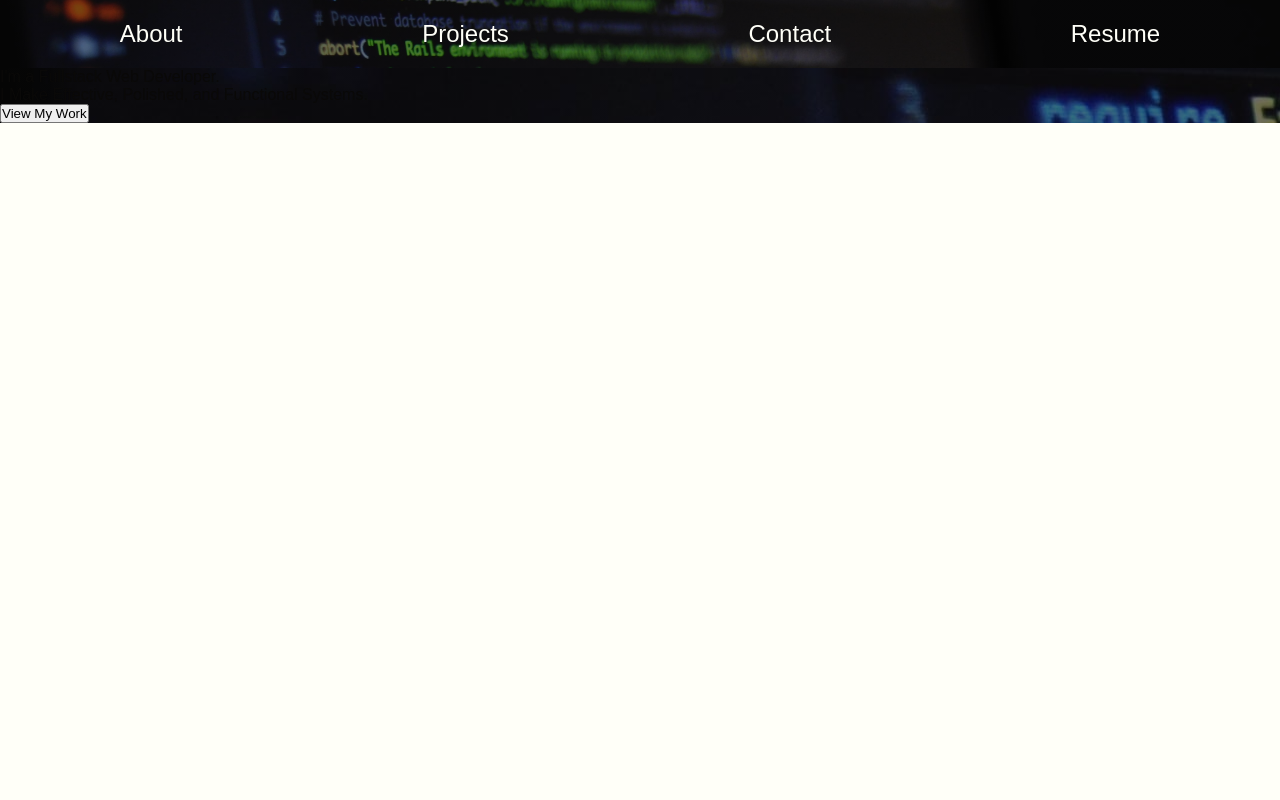
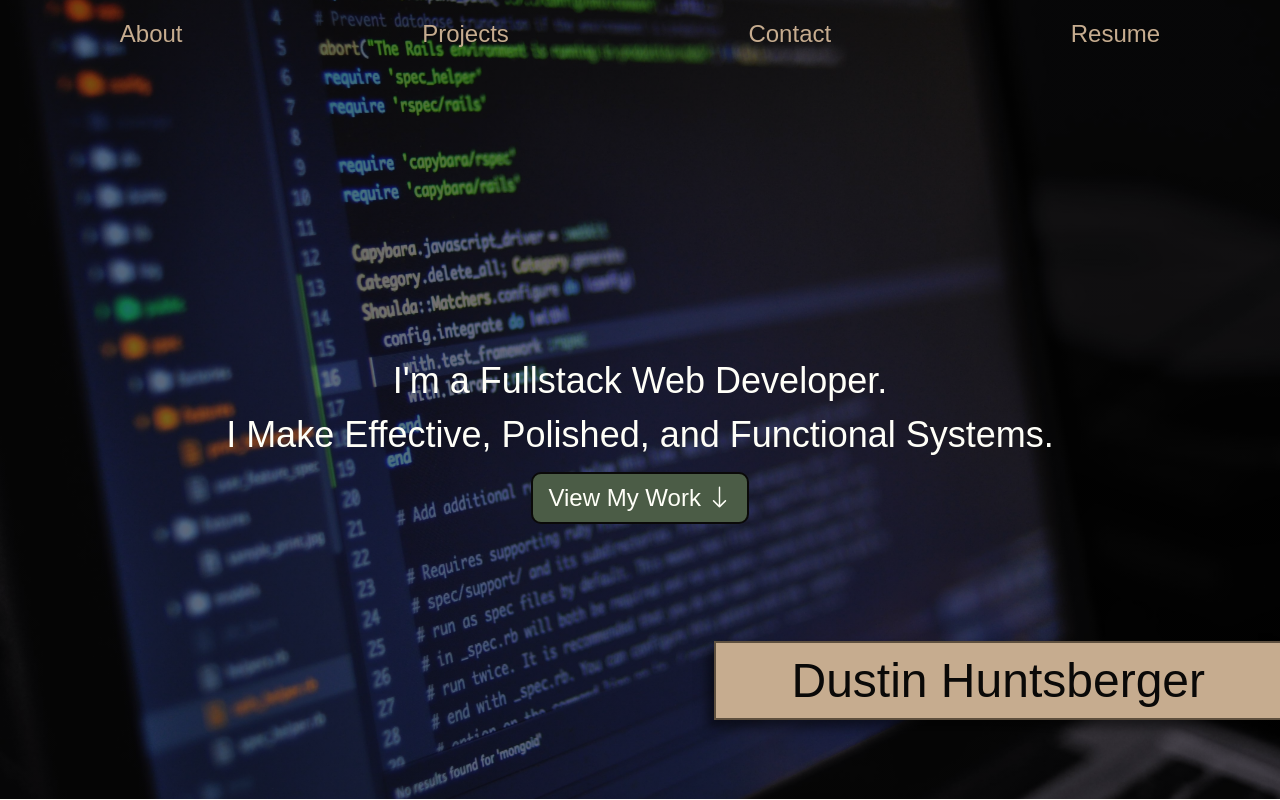
Before and after one commit to VerbalDye/verbaldye.github.io, a React (Create React App) app: page / in a window 1280 px wide. Built offline with nearby package versions, Linux system fonts and the light colour scheme.

Commit message:
finish the style on the homepage and begin style of about section

```diff
--- a/src/components/Hero/index.js
+++ b/src/components/Hero/index.js
@@ -1,14 +1,16 @@
-import coverImage from '../../assets/cover/cover_image.jpg'
-
 function Hero({ setCurrentPage }) {
 
     return (
-        <div className='hero' style={{ backgroundImage: `linear-gradient( rgba(0, 0, 0, 0.5), rgba(0, 0, 0, 0.5) ), url(${coverImage})` }}>
+        <div className='hero'>
+            <link rel="stylesheet" href="https://cdn.jsdelivr.net/npm/bootstrap-icons@1.8.1/font/bootstrap-icons.css"></link>
             <div className="hero-content">
                 <div>
                     <p>I'm a Fullstack Web Developer. <br></br> I Make Effective, Polished, and Functional Systems.</p>
-                    <button className="button" onClick={() => setCurrentPage('about')}>View My Work <i className="bi bi-arrow-down"></i></button>
+                    <button className="btn" onClick={() => setCurrentPage('about')}>View My Work <i className="bi bi-arrow-down"></i></button>
                 </div>
+            </div>
+            <div id="name-hero">
+                <h1>Dustin Huntsberger</h1>
             </div>
             {/* <div id="name-hero">
                 <h1>Dustin Huntsberger</h1>
--- a/src/index.css
+++ b/src/index.css
@@ -24,6 +24,7 @@ body {
     background: var(--quinary-color);
     color: var(--quaternary-color);
     font-family: 'Raleway', sans-serif;
+    text-align: center;
 }
 
 header {
@@ -37,14 +38,92 @@ nav ul {
     display: flex;
     justify-content: space-around;
     list-style: none;
-    padding: 20px 0;
+    padding: 10px 0;
+    flex-wrap: wrap;
+    align-items: center;
 }
 
 .nav-link {
     background-color: rgba(0, 0, 0, 0);
-    color: var(--quinary-color);
+    color: var(--tertiary-color);
     border: none;
     font-size: 24px;
     font-family: 'Raleway', sans-serif;
     text-decoration: none;
+    padding: 10px 20px;
+    border-radius: 15px;
+    transition: all 1s;
 }
+
+.nav-link:hover {
+    color: var(--primary-color);
+    background: var(--quinary-color);
+}
+
+.hero {
+    background: linear-gradient( rgba(0, 0, 0, 0.5), rgba(0, 0, 0, 0.5) ), url("./assets/cover/cover_image.jpg");
+    background-size: cover;
+    background-attachment: fixed;
+    background-position: 80%;
+    height: calc(100vh - 69px);
+}
+
+.hero-content {
+    display: flex;
+    align-items: center;
+    justify-content: center;
+    height: 100%;
+}
+
+.hero-content p {
+    color: var(--quinary-color);
+    font-size: 36px;
+    padding: 10px;
+    line-height: 150%;
+}
+
+.hero #name-hero {
+    position: absolute;
+    bottom: 30px;
+    right: 0vw;
+}
+
+.hero #name-hero h1 {
+    padding: 10px 75px;
+    border: 2px solid var(--secondary-color);
+    border-right: none;
+    margin-bottom: 50px;
+    font-size: 48px;
+    background-color: var(--tertiary-color);
+    color: var(--quaternary-color);
+    box-shadow: -7px 7px 10px rgba(0, 0, 0, .5);
+    font-weight: normal;
+}
+
+.btn {
+    padding: 10px 15px;
+    border: 2px solid var(--quaternary-color);
+    border-radius: 10px;
+    background: var(--primary-color);
+    color: var(--quinary-color);
+    font-size: 24px;
+    font-family: 'Raleway', sans-serif
+}
+
+.btn:active {
+    background-color: #3a4d34;
+}
+
+.section-title {
+    padding: 10px 50px;
+    border: 3px solid var(--secondary-color);
+    border-left: none;
+    margin-top: 20px;
+    margin-bottom: 25px;
+    font-size: 24px;
+    background-color: var(--tertiary-color);
+    width: fit-content;
+    box-shadow: 7px 7px 10px rgba(0, 0, 0, .5);
+    color: var(--quaternary-color);
+    font-weight: normal;
+}
```
